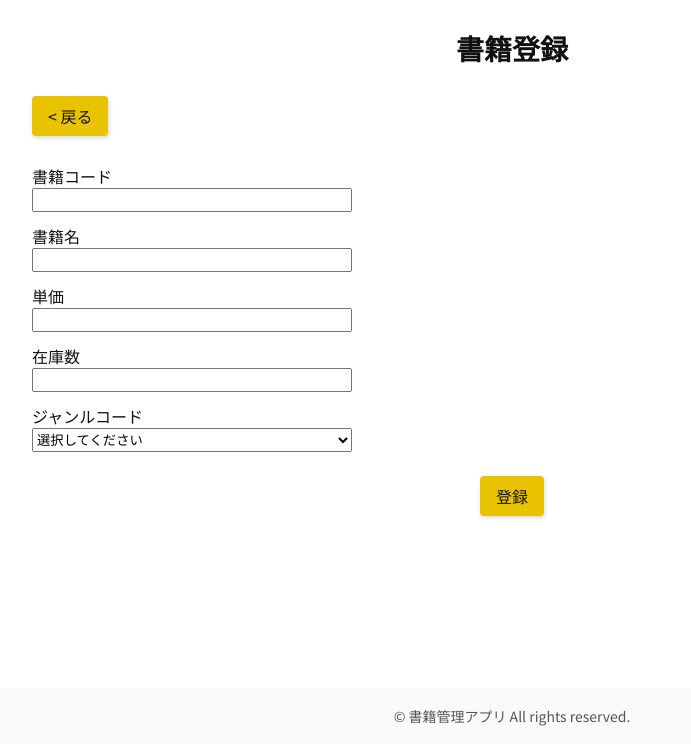
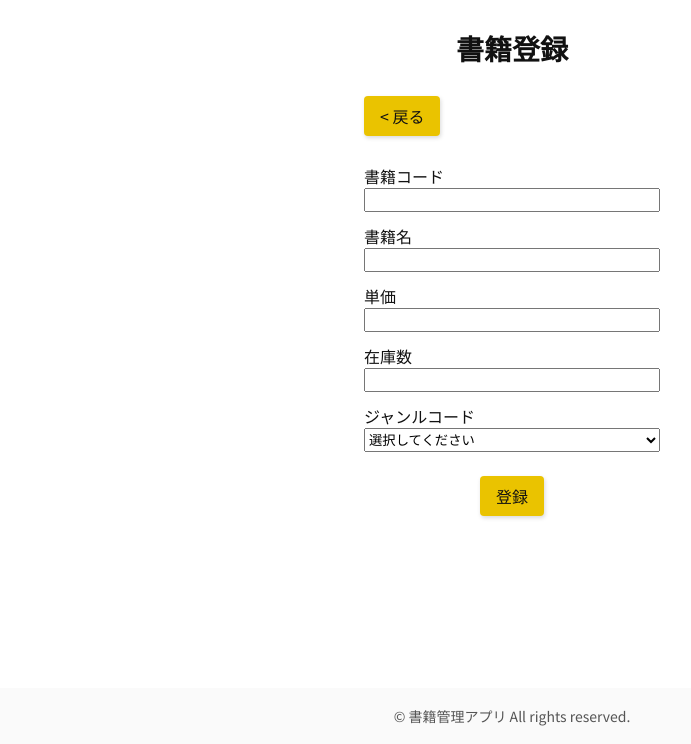
Before and after one commit to takajin77/php-advance-kadai, a PHP site: page /create.php in a window 1280 px wide. Shown: the part 56-800 px from the top of the page, without its empty margins (128-819 px from the left). Run offline with PHP 8.4, Linux system fonts and the light colour scheme; data that the repository does not hold is empty.

Commit message:
Add files via upload

```diff
--- a/php-book-app/create.php
+++ b/php-book-app/create.php
@@ -76,7 +76,7 @@ try{
     </nav>
   </header>
   <main>
-    <article class="books">
+    <article class="registration">
       <h1>書籍登録</h1>
       <div class="back">
         <a href="read.php" class="btn">&lt; 戻る</a>
```
